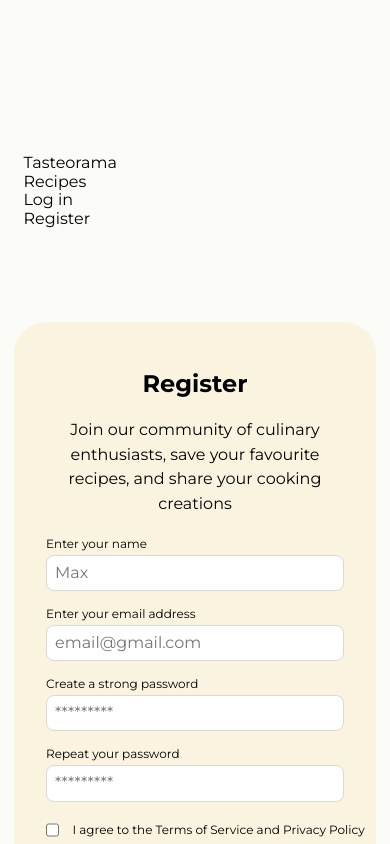
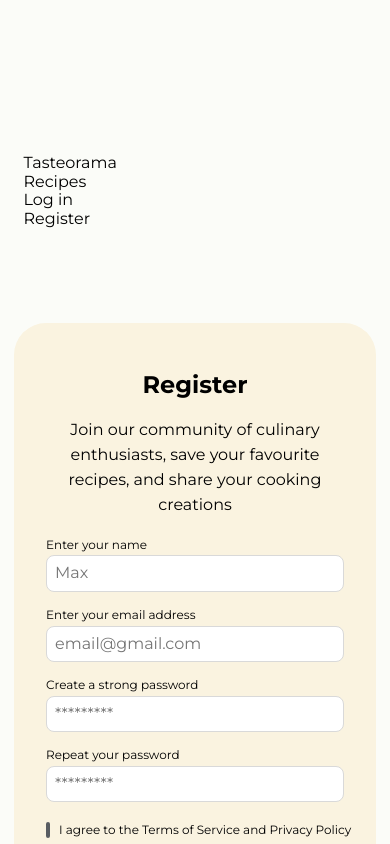
Before and after one commit to t-matveentsev/project_Lucky7_front, a React (Vite) app: page /auth/register in a window 390 px wide. Shown: the top 844 px of the page. Built offline with nearby package versions, Linux system fonts and the light colour scheme.

Commit message:
Registration form edit: add icons, checkbox styles responsive

```diff
--- a/src/components/RegistrationForm/RegistrationForm.jsx
+++ b/src/components/RegistrationForm/RegistrationForm.jsx
@@ -60,7 +60,11 @@ const RegistrationForm = () => {
                       touched.name && errors.name ? s.invalid : s.input
                     }
                   />
-                  <ErrorMessage name="name" component="div" className={s.error}/>
+                  <ErrorMessage
+                    name="name"
+                    component="div"
+                    className={s.error}
+                  />
                 </label>
               </div>
               <div className={s.fieldBlock}>
@@ -71,9 +75,15 @@ const RegistrationForm = () => {
                     name="email"
                     type="email"
                     placeholder="email@gmail.com"
-                    className={touched.email && errors.email ? s.invalid : s.input}
+                    className={
+                      touched.email && errors.email ? s.invalid : s.input
+                    }
                   />
-                  <ErrorMessage name="email" component="div" className={s.error} />
+                  <ErrorMessage
+                    name="email"
+                    component="div"
+                    className={s.error}
+                  />
                 </label>
               </div>
               <div className={s.fieldBlock}>
@@ -84,9 +94,15 @@ const RegistrationForm = () => {
                     name="password"
                     type="password"
                     placeholder="*********"
-                    className={touched.password && errors.password ? s.invalid : s.input}
+                    className={
+                      touched.password && errors.password ? s.invalid : s.input
+                    }
                   />
-                  <ErrorMessage name="password" component="div" className={s.error}/>
+                  <ErrorMessage
+                    name="password"
+                    component="div"
+                    className={s.error}
+                  />
                 </label>
               </div>
 
@@ -98,9 +114,17 @@ const RegistrationForm = () => {
                     name="confirmPassword"
                     type="password"
                     placeholder="*********"
-                    className={touched.confirmPassword && errors.confirmPassword ? s.invalid : s.input}
+                    className={
+                      touched.confirmPassword && errors.confirmPassword
+                        ? s.invalid
+                        : s.input
+                    }
                   />
-                  <ErrorMessage name="confirmPassword" component="div"  className={s.error}/>
+                  <ErrorMessage
+                    name="confirmPassword"
+                    component="div"
+                    className={s.error}
+                  />
                 </label>
               </div>
               <label htmlFor="agree" className={s.checkboxLabelWrapper}>
@@ -110,14 +134,18 @@ const RegistrationForm = () => {
                   type="checkbox"
                   className={s.checkbox}
                 />
-                <span className={s.checkmark}></span>
+                <span className={s.checkmark}>
+                  {values.agree && (
+                    <svg className={s.checkmarkIcon}>
+                      <use href="/icons.svg#icon-checkbox-privacy-mobile" />
+                    </svg>
+                  )}
+                </span>
                 <span className={s.labelChekbox}>
                   I agree to the Terms of Service and Privacy Policy
                 </span>
-
               </label>
-
-              <ErrorMessage name="agree" component="div" className={s.error}/>
+              <ErrorMessage name="agree" component="div" className={s.error} />
 
               {serverError && <div>{serverError}</div>}
 
--- a/src/components/RegistrationForm/RegistrationForm.module.css
+++ b/src/components/RegistrationForm/RegistrationForm.module.css
@@ -55,8 +55,7 @@ input {
 
 input:focus {
   border-color: #d9d9d9;
-  outline: 2px solid rgba(132, 131, 153, 0.5); /* Зовнішня "рамка" із прозорістю */
-  /* outline-offset: 2px; Відступ зовнішньої рамки */
+  outline: 2px solid rgba(132, 131, 153, 0.5);
 }
 input:invalid {
   border-color: #c80000;
@@ -75,7 +74,18 @@ input:not(:placeholder-shown) {
   font-size: 12px;
   color: #000;
 }
+.checkmark{
+  display: flex;
+  align-items: center;
+  justify-content: center;
+  width: 16px;
+  height: 16px;
+  border: 2px solid #595D62;
+  border-radius: 4px;
+  cursor: pointer;
+  background-color: #ffffff;
 
+}
 .labelChekbox {
   display: block;
   align-items: center;
@@ -85,9 +95,18 @@ input:not(:placeholder-shown) {
   font-weight: 400px;
 }
 .checkbox {
-  height: 24px;
-  width: 24px;
-  margin: 0;
+  display: none;
+}
+.checkbox:checked + .checkmark {
+  border: none;
+  background-color: #9b6c43;
+}
+.checkmarkIcon {
+  /* width: 9x;
+  height: 6px; */
+  stroke: #fbfaf9;
+  fill: none;
+  margin: 5px 3.5px;
 }
 .checkboxLabelWrapper {
   display: flex;
@@ -148,15 +167,40 @@ input:not(:placeholder-shown) {
   .title {
     font-size: 32px;
   }
-   .checkbox {
-  height: 16px;
-  width: 16px;
-}
+  /* .checkbox {
+    height: 16px;
+    width: 16px;
+  } */
+  .checkmark {
+    width: 16px;
+    height: 16px;
+  }
+
+  .checkmarkIcon {
+    /* width: 15.5x;
+  height: 9px; */
+  }
+
+  .checkbox:checked + .checkmark .checkmarkIcon use {
+    href: url('/icons.svg#icon-checkbox-privacy-tablet');
+  }
 }
 
 @media (min-width: 1024px) {
   .menu {
     max-width: 420px;
   }
+  .checkmark {
+    width: 16px;
+    height: 16px;
+  }
 
+  .checkmarkIcon {
+    width: 18x;
+  height: 12px;
+  }
+
+  .checkbox:checked + .checkmark .checkmarkIcon use {
+    href: url('/icons.svg#icon-checkbox-privacy-desk');
+  }
 }
```
Also changed, not shown: public/icons.svg.
